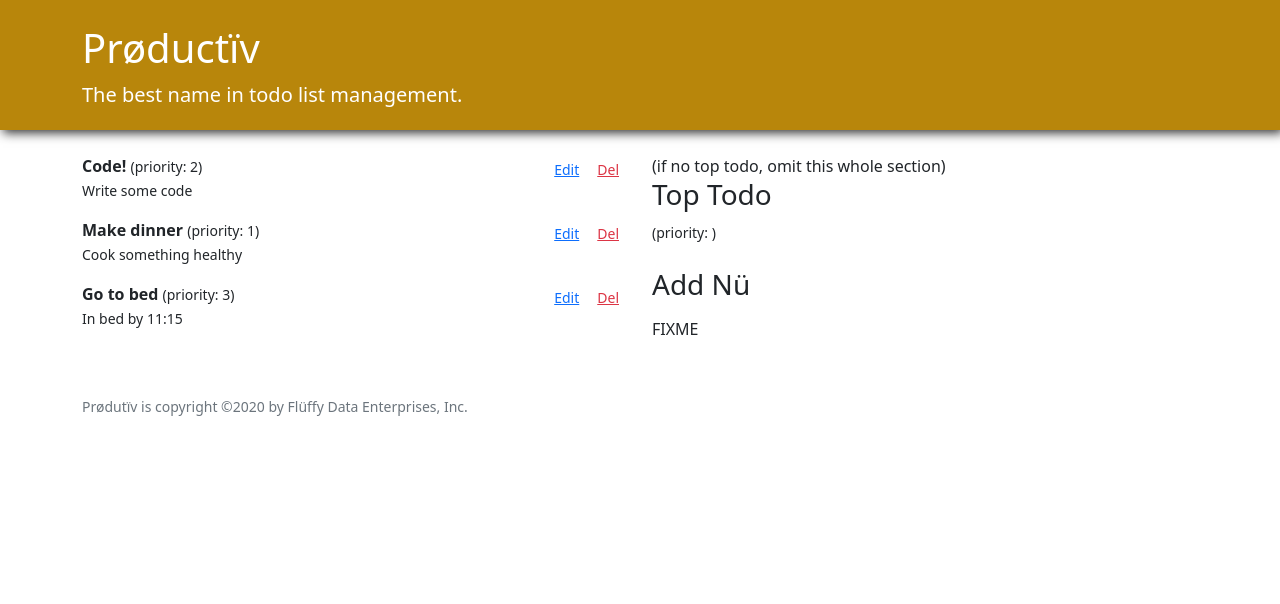
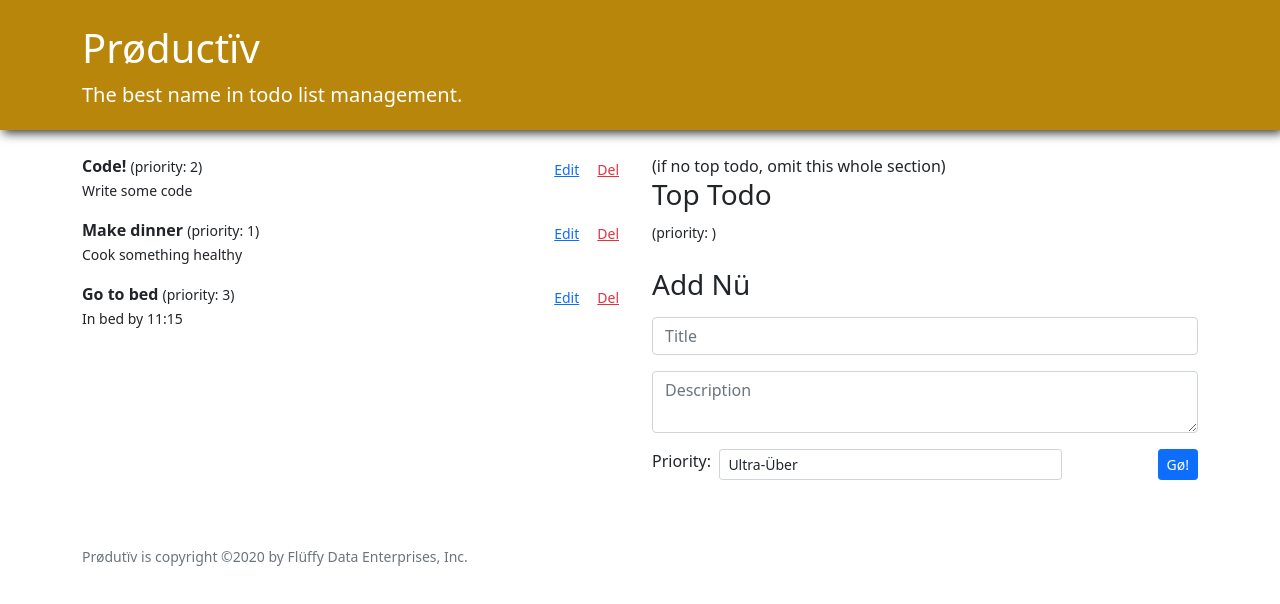
Before and after one commit to Alex-Linden/productiv, a React (Create React App) app: page / in a window 1280 px wide. Shown: the top 604 px of the page. Built offline with nearby package versions, Linux system fonts and the light colour scheme.

Commit message:
add nu functionality

```diff
--- a/src/TodoApp.js
+++ b/src/TodoApp.js
@@ -3,6 +3,7 @@ import { v4 as uuid } from "uuid";
 
 import TopTodo from "./TopTodo";
 import EditableTodoList from "./EditableTodoList";
+import TodoForm from "./TodoForm";
 
 /** App for managing a todo list.
  *
@@ -20,7 +21,7 @@ function TodoApp({ initialTodos }) {
 
   /** add a new todo to list */
   function create(newTodo) {
-    const newTodoList = [...todos, newTodo];
+    const newTodoList = [...todos, {...newTodo, id: uuid()}];
     setTodos(newTodoList);
   }
 
@@ -59,7 +60,7 @@ function TodoApp({ initialTodos }) {
 
           <section>
             <h3 className="mb-3">Add Nü</h3>
-            FIXME
+            <TodoForm submitFunction={create} />
           </section>
         </div>
 
```
